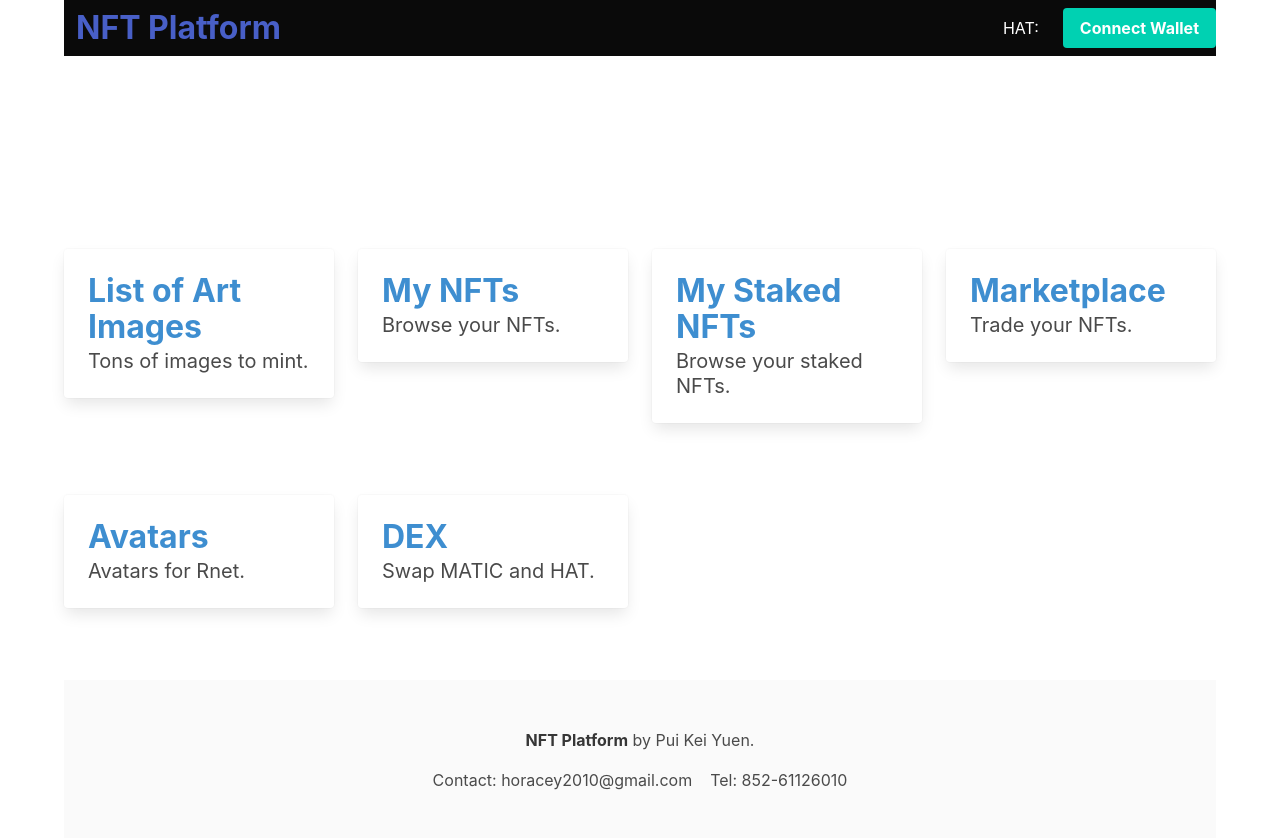
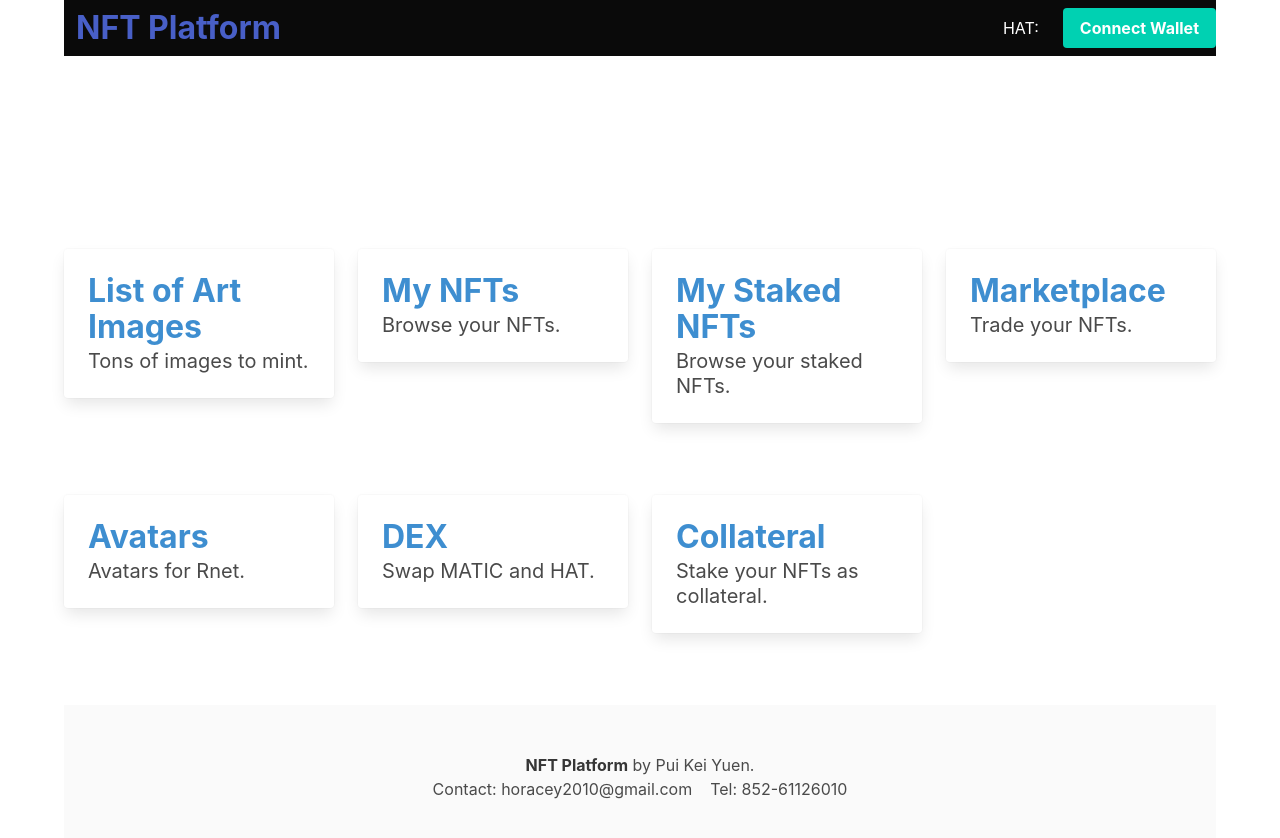
Before and after one commit to horacey2010/updated-mumbai-nft-platform, a Next.js app: page / in a window 1280 px wide. Shown: the top 838 px of the page. Built offline with nearby package versions, Linux system fonts and the light colour scheme; what nft.storage would draw is missing.

Commit message:
Update index.js

```diff
--- a/pages/index.js
+++ b/pages/index.js
@@ -13,6 +13,7 @@ import Marketplace from '../components/nftmarketplace'
 import StakeNFT from '../components/stakenft'
 import Rentable from '../components/rentable'
 import DexUpdate from '../components/dexupdate'
+import Collateral from '../components/collateralplatform'
 
 import { useState, useEffect } from 'react'
 import { useRouter } from 'next/router'
@@ -272,10 +273,23 @@ export default function Home() {
                   </div>
                 </a></Link>
               </div>
-              <div class="column is-half"></div>
+              <div class="column">
+                <Link legacyBehavior href="?page=collateral"><a>
+                  <div class="card">
+                    <div class="card-content">
+                      <p class="title has-text-info">
+                          <b>Collateral</b>
+                      </p>
+                      <p class="subtitle">
+                          Stake your NFTs as collateral.
+                      </p>
+                    </div>
+                  </div>
+                </a></Link>
+              </div>
+              <div class="column is-one-quarter"></div>
             </div>
             <br></br><br></br>
-
             {
               page=='list'
                 ? <List
@@ -301,20 +315,25 @@ export default function Home() {
                           ? <DexUpdate
                               address={address}
                             />
-                          : <></>
+                          : page=='collateral'
+                            ? <Collateral
+                                address={address}
+                              />
+                            : <></>
 
             }
+
             <footer class="footer">
               <div class="content has-text-centered">
                 <p>
-                  <strong>NFT Platform</strong> by Pui Kei Yuen.
+                  <strong>NFT Platform</strong> by Pui Kei Yuen.<br></br>
+                  Contact: horacey2010@gmail.com &nbsp;&nbsp; Tel: 852-61126010
                 </p>
-                <p>Contact: horacey2010@gmail.com &nbsp;&nbsp; Tel: 852-61126010</p>
+
               </div>
             </footer>
 
           </div>
-
         </section>
     </>
   )
```
